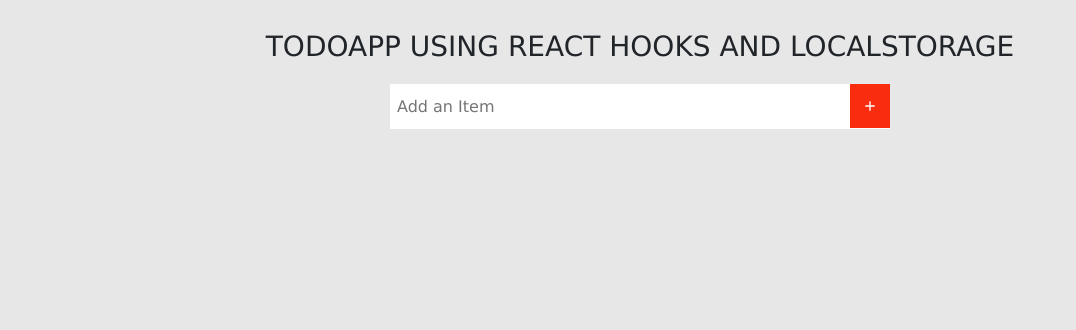
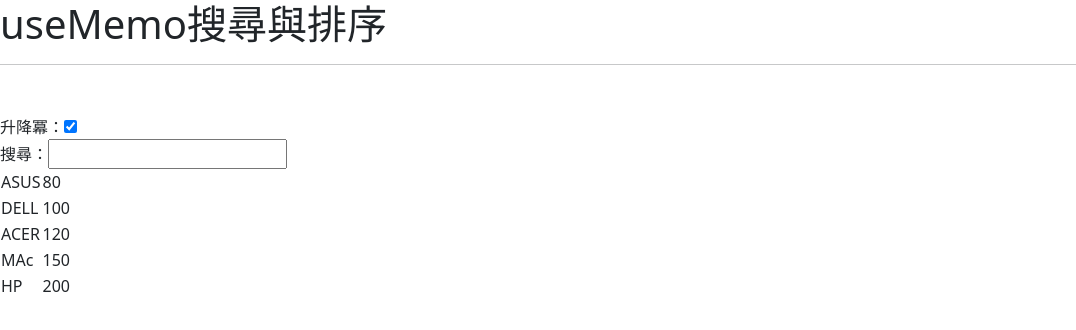
Before and after one commit to coffeeteacher/my-react-demo, a React (Vite) app: page / in a window 1280 px wide. Shown: the top 330 px of the page, without its empty margins (0-1076 px from the left). Built offline with nearby package versions, Linux system fonts and the light colour scheme.

Commit message:
0512-useContent-useMemo

```diff
--- /dev/null
+++ b/src/0512/App.jsx
@@ -0,0 +1,104 @@
+import { useMemo, useState } from "react";
+
+function App() {
+
+    // 建立表格資料
+    const prodData = [
+        {
+            id: 1,
+            title: 'ASUS',
+            price: 80,
+        },
+        {
+            id: 2,
+            title: 'ACER',
+            price: 120,
+        },
+        {
+            id: 3,
+            title: 'MAc',
+            price: 150,
+        },
+        {
+            id: 4,
+            title: 'HP',
+            price: 200,
+        },
+        {
+            id: 5,
+            title: 'DELL',
+            price: 100,
+        },
+    ];
+
+    // 建立表格元件
+    const ProdTable = ({ filterProds }) => {
+        return (
+            <table>
+                <tbody>
+                    {
+                        filterProds.map((prod) => {
+                            return (
+                                <tr key={prod.id}>
+                                    <td>{prod.title}</td>
+                                    <td>{prod.price}</td>
+                                </tr>
+                            )
+                        })
+                    }
+                </tbody>
+            </table>
+        )
+    }
+
+    // 陣列變數
+    const [prods, setProds] = useState(prodData);
+    // 排序變數，預設為遞增
+    const [ascending, setAscending] = useState(true);
+    // 搜尋變數，預設為空字串
+    const [search, setSearch] = useState('');
+
+    // 建立排序與搜的函式
+    const filterProds = useMemo(() => {
+        return [...prods]
+            .sort((a, b) => {
+                return ascending
+                    ? a.price - b.price
+                    : b.price - a.price
+            })
+            .filter((prod) => {
+                return prod.title.match(search);
+            })
+
+    }, [ascending, search]);
+
+
+    return (
+        <>
+            <h1>useMemo搜尋與排序</h1>
+            <hr style={{ marginBottom: "50px" }} />
+
+            升降冪：
+            <input
+                type="checkbox"
+                checked={ascending}
+                onChange={(e) => {
+                    setAscending(e.target.checked)
+                }}
+            />
+            <br />
+            搜尋：
+            <input
+                type="text"
+                value={search}
+                onChange={(e) => setSearch(e.target.value)}
+            />
+
+            {/* 顯示結果：呼叫表格元件 */}
+            {/* <ProdTable filterProds={prods} /> */}
+            <ProdTable filterProds={filterProds} />
+
+        </>
+    )
+}
+export default App
--- a/src/main.jsx
+++ b/src/main.jsx
@@ -1,7 +1,7 @@
 import React from 'react'
 import ReactDOM from 'react-dom/client'
 // import App from './App.jsx'
-import App from './crud-ex/App.jsx'
+import App from './0512/App.jsx'
 // import './index.css'
 // import './style.css'
 import { BrowserRouter } from 'react-router-dom'
```
Also changed, not shown: src/0512/useContet.jsx (added, +64 -0 lines), src/0512/useMemo.jsx (added, +118 -0 lines).
